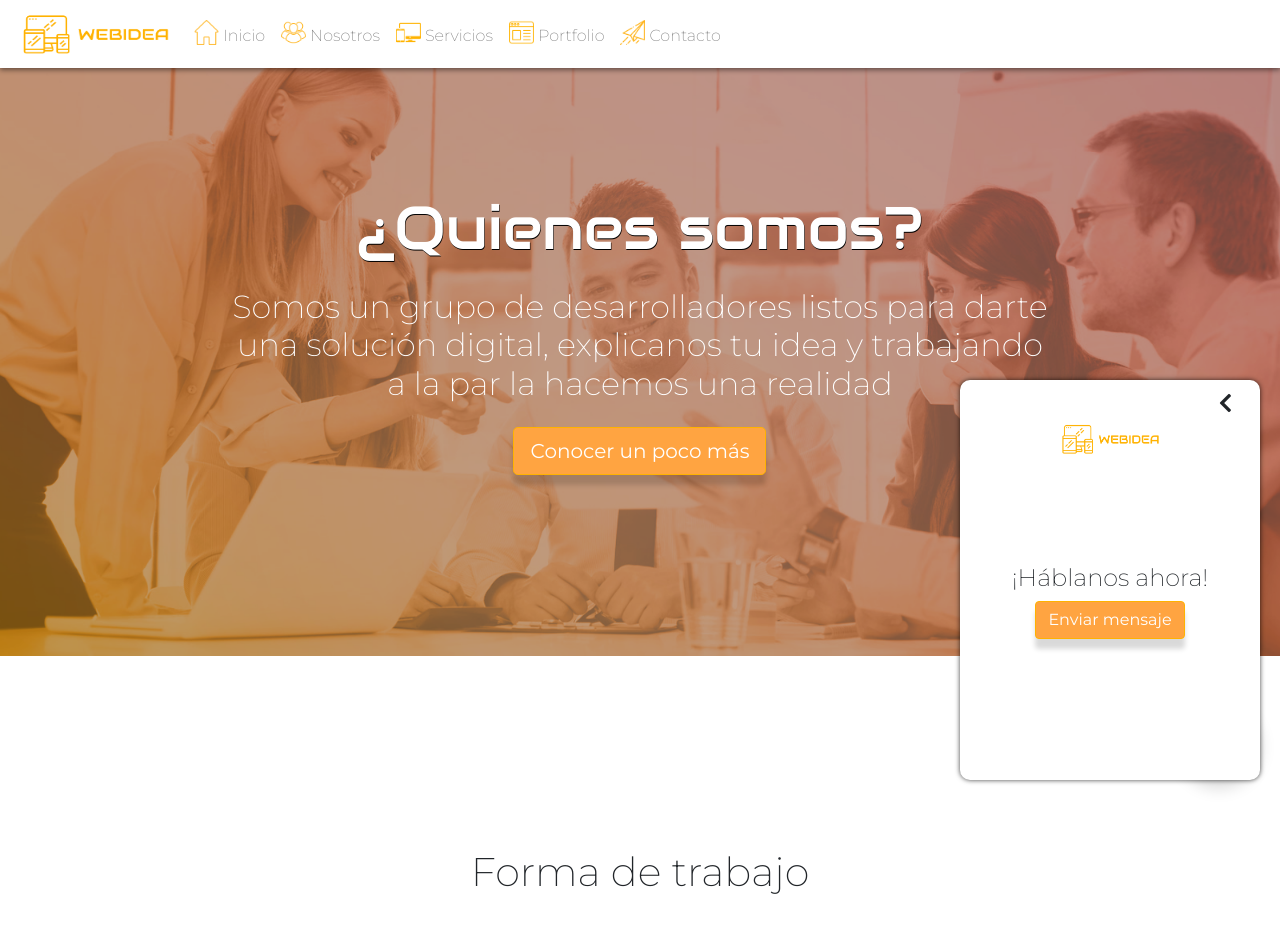
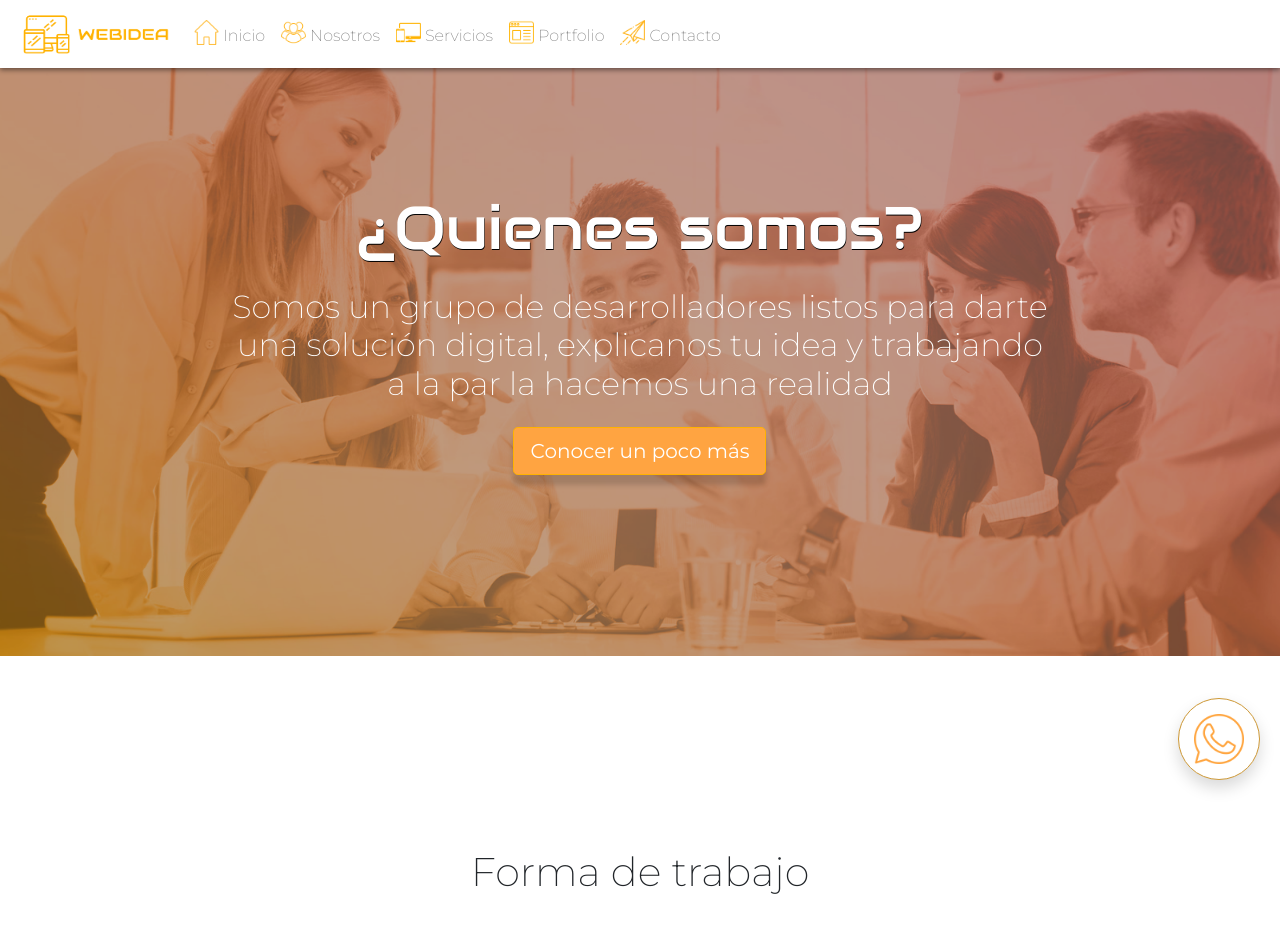
Before and after one commit to marianobc12/webidea, a PHP site: page /nosotros in a window 1280 px wide. Shown: the top 948 px of the page. Run offline with PHP 8.4, Linux system fonts and the light colour scheme.

Commit message:
enviar mensaje chat

```diff
--- a/css/estilo.css
+++ b/css/estilo.css
@@ -424,7 +424,7 @@ footer .redes a>i:hover{
     z-index: 1;
   }
   .chat .usuario-chat{
-      padding: 20px;
+      padding: 5px;
   }
   .chat .cont-mensaje{
       margin-top: 90px;
@@ -432,6 +432,7 @@ footer .redes a>i:hover{
   .chat .btn-cerrar{
       background: transparent;
       box-shadow: none;
+      margin:5px
   }
   .chat .cont-mensaje button{
     display:block;
--- /dev/null
+++ b/js/funciones.js
@@ -0,0 +1,9 @@
+function abrirChat(){
+    $(".boton-contacto").hide();
+    $(".chat").show();
+}
+function cerrarChat(){
+    $(".chat").removeClass("jello");
+    $(".chat").fadeOut();
+    $(".boton-contacto").show();
+}
--- a/nosotros.php
+++ b/nosotros.php
@@ -16,6 +16,7 @@
     <script src="js/jquery-3.4.1.min.js"></script>
     <script src="js/bootstrap.min.js"></script>
     <script src="js/wow.min.js"></script> <!-- ANIMACONES DE SCROLL -->
+    <script src="js/funciones.js"></script>
     <title>Nosotros - WEBIDEA</title>
 
     <script>
@@ -59,19 +60,23 @@
             </div>
         </div>
     </div>
-    <div class="chat">
-        <div class="col mt-2 mb-4">
-            <button class="float-right btn-cerrar btn"><i class="fas fa-chevron-left fa-lg"></i></button>
+    <div class="chat animated jello" style="display:none;">
+        <div class="row">
+            <div class="col-12">
+                <button onclick="cerrarChat()" class="float-right btn-cerrar btn"><i class="fas fa-chevron-left fa-lg"></i></button>
+            </div>
         </div>
-        <div class="col usuario-chat">
-            <img src="img/logo.png" class="d-block m-auto" height="30" width="100" alt="">
+        <div class="row">
+            <div class="col usuario-chat">
+                <img src="img/logo.png" class="d-block m-auto" height="30" width="100" alt="">
+            </div>
         </div>
         <div class="col cont-mensaje">
             <h4 class="text-center mont-200">¡Háblanos ahora!</h4>
             <button class="btn d-block m-auto">Enviar mensaje</button>
         </div>
     </div>
-    <a class="boton-contacto shadow" href="https://wa.me/525551532831" target="_blank"><img width="50" height="50" src="img/whatsapp.png" alt=""></a>
+    <a class="boton-contacto shadow" onclick="abrirChat()"  target="_blank"><img width="50" height="50" src="img/whatsapp.png" alt=""></a>
     <?php
         include 'pie-pagina.php';
     ?>
```
